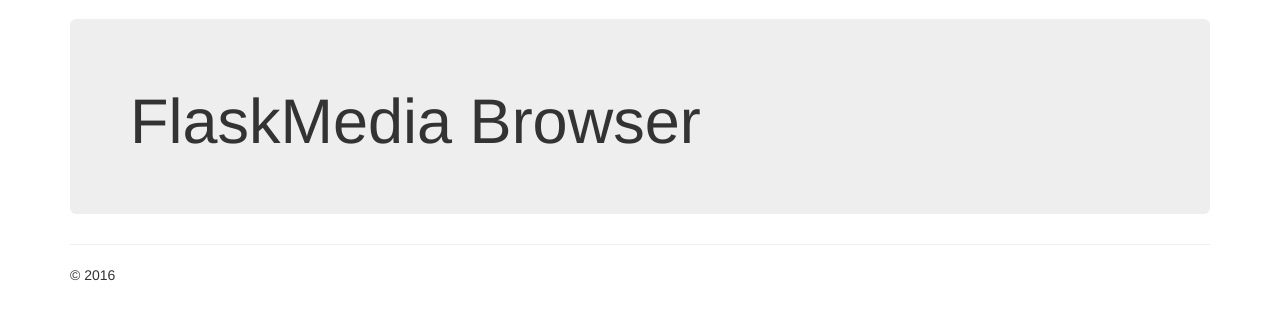
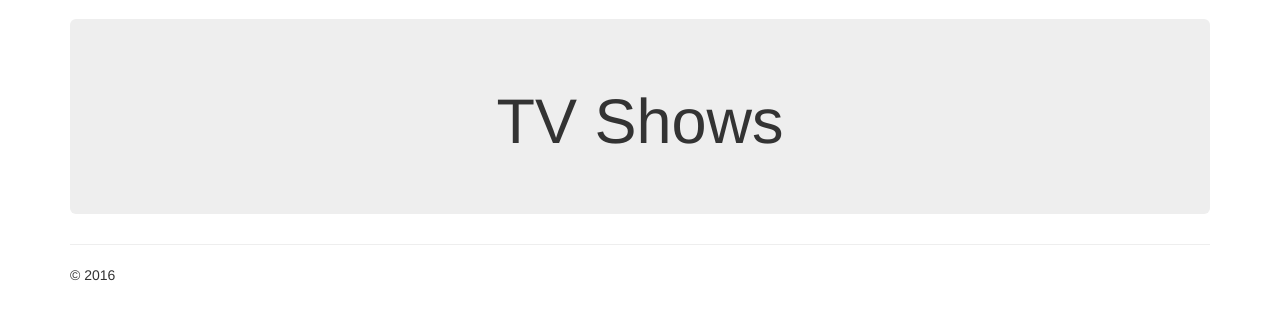
Before and after one commit to samcheck/PyMedia, a Flask app: page /tv in a window 1280 px wide. Shown: the part 51-371 px from the top of the page. Run offline with Flask 2, Linux system fonts and the light colour scheme; data that the repository does not hold is empty; some libraries are stand-ins or nearby versions.

Commit message:
Center page title in Jumbotron

```diff
--- a/FlaskMedia/templates/TVseries.html
+++ b/FlaskMedia/templates/TVseries.html
@@ -1,7 +1,7 @@
 {% extends "base.html" %}
 {% block content %}
-<div class="jumbotron">
-	<h1>FlaskMedia Browser</h1>
+<div class="jumbotron text-center">
+	<h1>TV Shows</h1>
 </div>
 	{% for media in Series %}
 	<p><a href="{{ url_for('TV', series_title=media.title) }}">{{ media.title }}</a></p>
```
